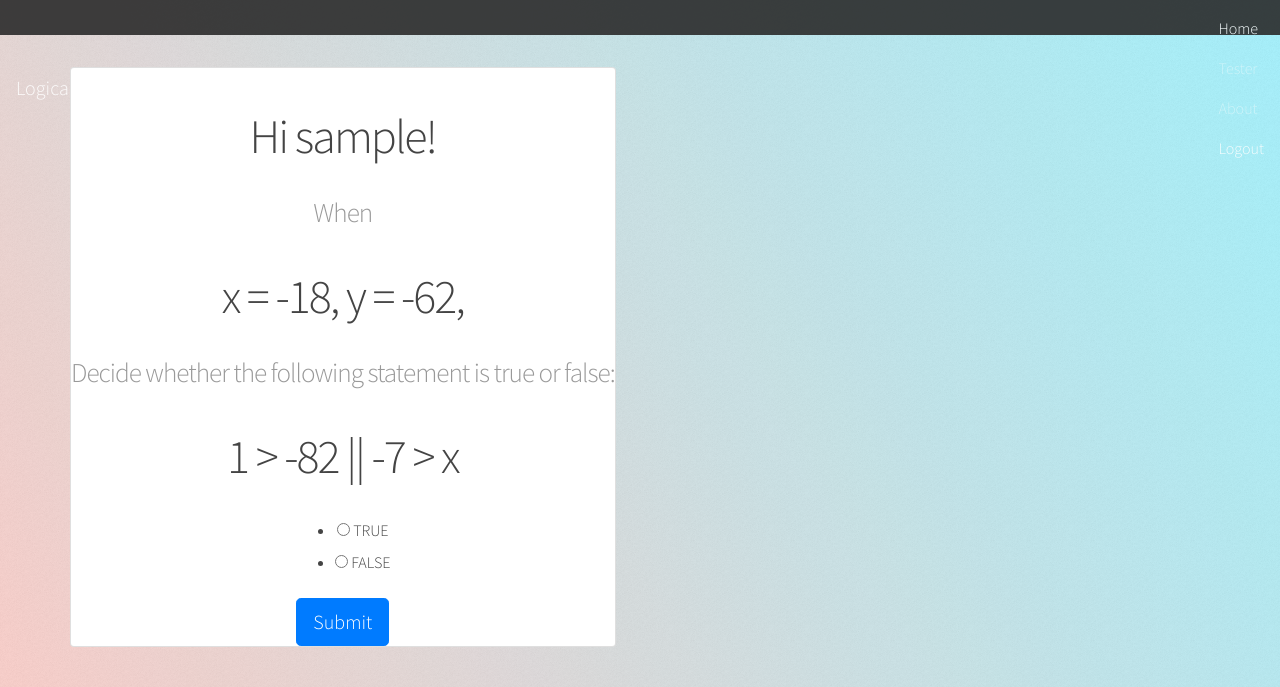
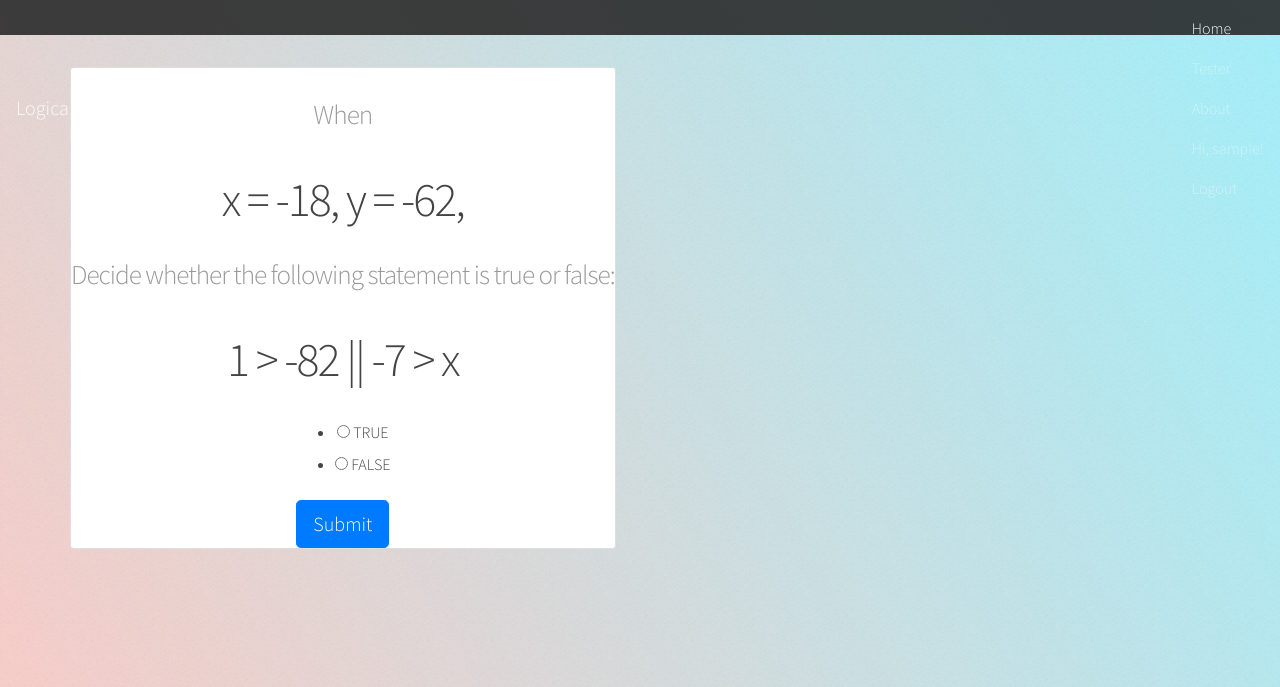
Before and after one commit to sandspider2234/Logic_Trainer, a Flask app: page / in a window 1280 px wide. Shown: the top 687 px of the page. Run offline with Flask 2, Linux system fonts and the light colour scheme; the visitor is signed in with stand-in values (Sample User, id 1); data that the repository does not hold is empty; some libraries are stand-ins or nearby versions.

Commit message:
Moved user greeting to navbar.

```diff
--- a/templates/about.html
+++ b/templates/about.html
@@ -14,7 +14,10 @@
 		<a class="nav-link" href="{{ url_for('login') }}">Login</a>
 	</li>
 {% else %}
-	<li class="nav-item float-xs-right active">
+    <span class="navbar-text float-xs-right">
+		Hi, {{ current_user.username }}!
+	</span>
+	<li class="nav-item float-xs-right">
 		<a class="nav-link" href="{{ url_for('logout') }}">Logout</a>
 	</li>
 {% endif %}
--- a/templates/home.html
+++ b/templates/home.html
@@ -14,7 +14,10 @@
 		<a class="nav-link" href="{{ url_for('login') }}">Login</a>
 	</li>
 {% else %}
-	<li class="nav-item float-xs-right active">
+	<span class="navbar-text float-xs-right">
+		Hi, {{ current_user.username }}!
+	</span>
+	<li class="nav-item float-xs-right">
 		<a class="nav-link" href="{{ url_for('logout') }}">Logout</a>
 	</li>
 {% endif %}
@@ -29,9 +32,6 @@
 	<hr>
 	{% endif %}
 {% endwith %}
-{% if current_user.is_authenticated %}
-	<h2>Hi {{current_user.username }}!</h2>
-{% endif %}
 <h3>When</h3>
 <h2>x = {{ x_value }}, y = {{ y_value }},</h2>
 <h3>Decide whether the following statement is true or false: </h3>
--- a/templates/login.html
+++ b/templates/login.html
@@ -14,7 +14,10 @@
 		<a class="nav-link" href="{{ url_for('login') }}">Login<span class="sr-only"> (current)</span></a>
 	</li>
 {% else %}
-	<li class="nav-item float-xs-right active">
+	<span class="navbar-text float-xs-right">
+		Hi, {{ current_user.username }}!
+	</span>
+	<li class="nav-item float-xs-right">
 		<a class="nav-link" href="{{ url_for('logout') }}">Logout</a>
 	</li>
 {% endif %}
--- a/templates/tester.html
+++ b/templates/tester.html
@@ -14,7 +14,10 @@
 		<a class="nav-link" href="{{ url_for('login') }}">Login</a>
 	</li>
 {% else %}
-	<li class="nav-item float-xs-right active">
+	<span class="navbar-text float-xs-right">
+		Hi, {{ current_user.username }}!
+	</span>
+	<li class="nav-item float-xs-right">
 		<a class="nav-link" href="{{ url_for('logout') }}">Logout</a>
 	</li>
 {% endif %}
```
